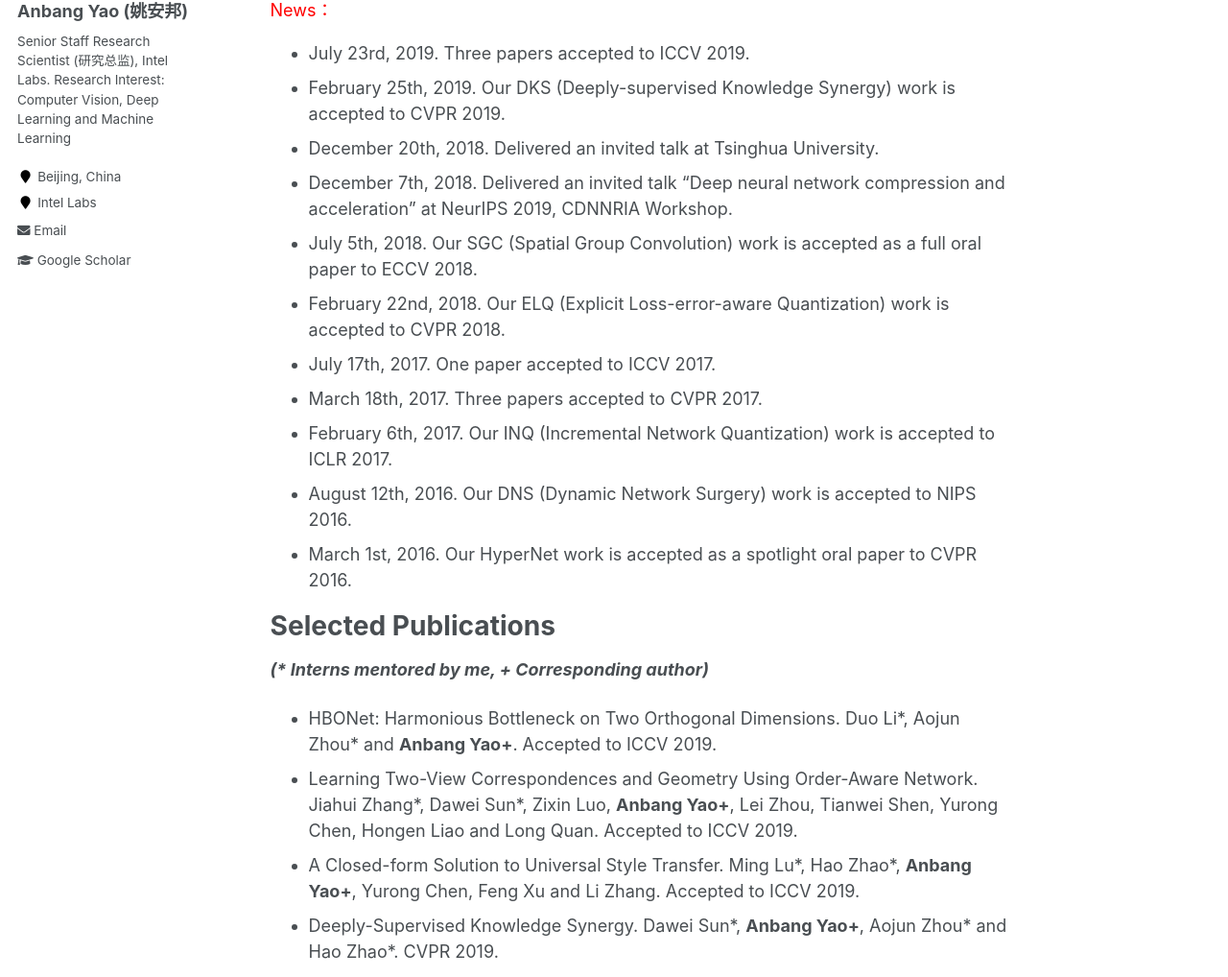
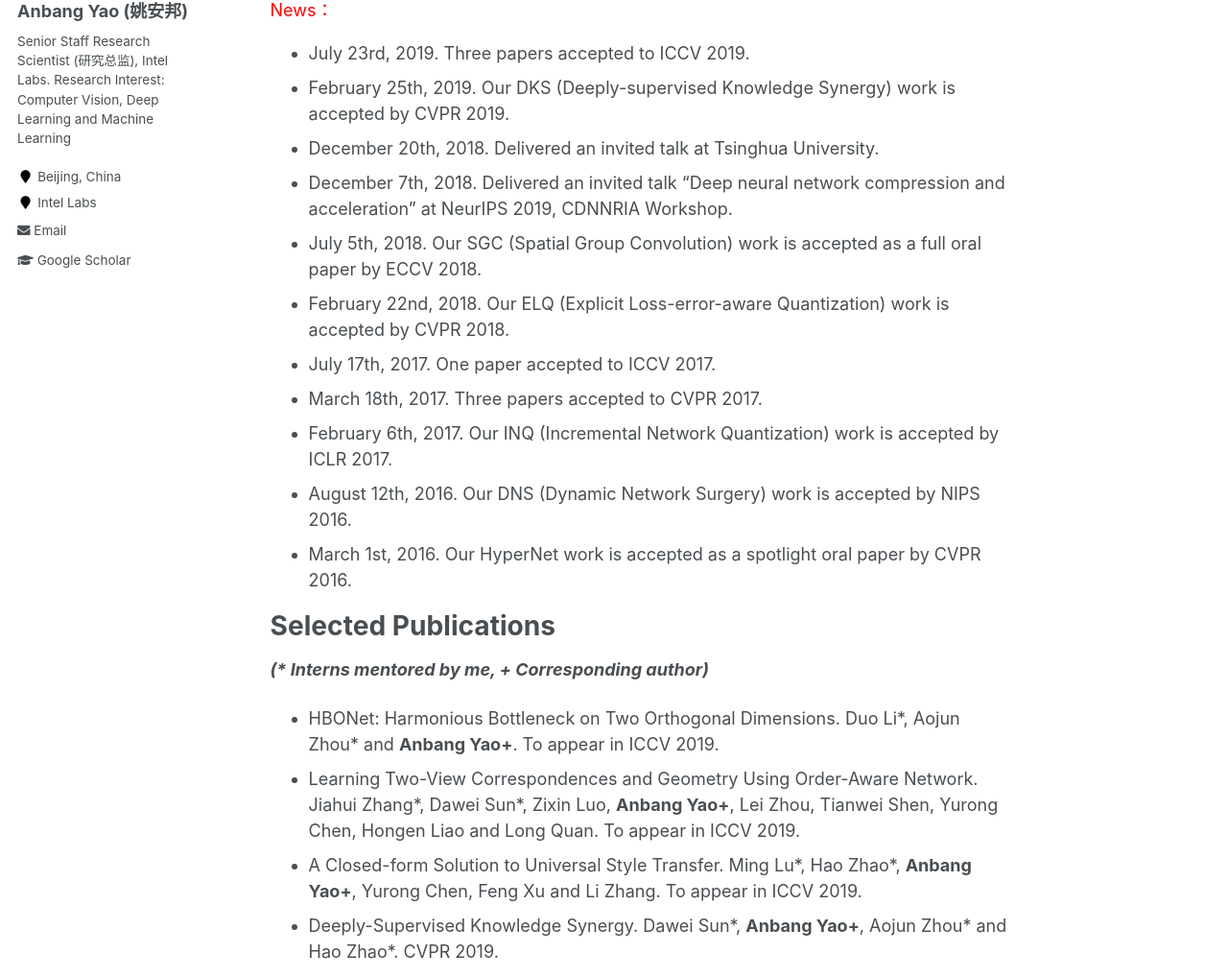
Before and after one commit to YaoAnbang/YaoAnbang.github.io, a Jekyll site: the page built from _pages/about.md, in a window 1280 px wide and 1400 px high, scrolled down 360 px. Shown: the part 179-1197 px from the top of the window at 96% size. Built offline with Jekyll 4.4.1, drawn with Linux system fonts in a browser that asks for light colours.

Commit message:
Update about.md

```diff
--- a/_pages/about.md
+++ b/_pages/about.md
@@ -15,24 +15,24 @@ Anbang Yao got his Ph.D. degree from Tsinghua University in Jan. 2010. He is cur
 
 <font color="red">News：</font>
 + July 23rd, 2019. Three papers accepted to ICCV 2019.
-+ February 25th, 2019. Our DKS (Deeply-supervised Knowledge Synergy) work is accepted to CVPR 2019.
++ February 25th, 2019. Our DKS (Deeply-supervised Knowledge Synergy) work is accepted by CVPR 2019.
 + December 20th, 2018. Delivered an invited talk at Tsinghua University.
 + December 7th, 2018. Delivered an invited talk "Deep neural network compression and acceleration" at NeurIPS 2019, CDNNRIA Workshop.
-+ July 5th, 2018. Our SGC (Spatial Group Convolution) work is accepted as a full oral paper to ECCV 2018.
-+ February 22nd, 2018. Our ELQ (Explicit Loss-error-aware Quantization) work is accepted to CVPR 2018.
++ July 5th, 2018. Our SGC (Spatial Group Convolution) work is accepted as a full oral paper by ECCV 2018.
++ February 22nd, 2018. Our ELQ (Explicit Loss-error-aware Quantization) work is accepted by CVPR 2018.
 + July 17th, 2017. One paper accepted to ICCV 2017.
 + March 18th, 2017. Three papers accepted to CVPR 2017.
-+ February 6th, 2017. Our INQ (Incremental Network Quantization) work is accepted to ICLR 2017.
-+ August 12th, 2016. Our DNS (Dynamic Network Surgery) work is accepted to NIPS 2016.
-+ March 1st, 2016. Our HyperNet work is accepted as a spotlight oral paper to CVPR 2016.
++ February 6th, 2017. Our INQ (Incremental Network Quantization) work is accepted by ICLR 2017.
++ August 12th, 2016. Our DNS (Dynamic Network Surgery) work is accepted by NIPS 2016.
++ March 1st, 2016. Our HyperNet work is accepted as a spotlight oral paper by CVPR 2016.
 
 Selected Publications
 =====
 
 ***(\* Interns mentored by me, \+ Corresponding author)***
-+ HBONet: Harmonious Bottleneck on Two Orthogonal Dimensions. Duo Li\*, Aojun Zhou\* and **Anbang Yao+**. Accepted to ICCV 2019.
-+ Learning Two-View Correspondences and Geometry Using Order-Aware Network. Jiahui Zhang\*, Dawei Sun\*, Zixin Luo, **Anbang Yao+**, Lei Zhou, Tianwei Shen, Yurong Chen, Hongen Liao and Long Quan. Accepted to ICCV 2019.
-+ A Closed-form Solution to Universal Style Transfer. Ming Lu\*, Hao Zhao\*, **Anbang Yao+**, Yurong Chen, Feng Xu and Li Zhang. Accepted to ICCV 2019.
++ HBONet: Harmonious Bottleneck on Two Orthogonal Dimensions. Duo Li\*, Aojun Zhou\* and **Anbang Yao+**. To appear in ICCV 2019.
++ Learning Two-View Correspondences and Geometry Using Order-Aware Network. Jiahui Zhang\*, Dawei Sun\*, Zixin Luo, **Anbang Yao+**, Lei Zhou, Tianwei Shen, Yurong Chen, Hongen Liao and Long Quan. To appear in ICCV 2019.
++ A Closed-form Solution to Universal Style Transfer. Ming Lu\*, Hao Zhao\*, **Anbang Yao+**, Yurong Chen, Feng Xu and Li Zhang. To appear in ICCV 2019.
 + Deeply-Supervised Knowledge Synergy. Dawei Sun\*, **Anbang Yao+**, Aojun Zhou\* and Hao Zhao\*. CVPR 2019.
 + Efficient Semantic Scene Completion Network with Spatial Group Convolution. Jiahui Zhang\*, Hao Zhao\*, **Anbang Yao+**, Yurong Chen, Li Zhang and Hongen Liao. ECCV 2018 (**Oral**).
 + Explicit Loss-Error-Aware Quantization for Low-Bit Deep Neural Networks.  Aojun Zhou\*, **Anbang Yao+**, Kuan Wang\* and Yurong Chen. CVPR 2018.
```
